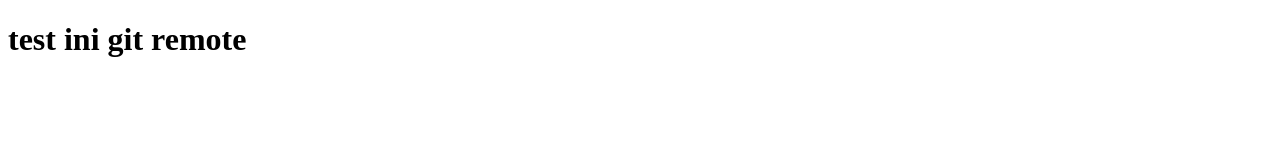
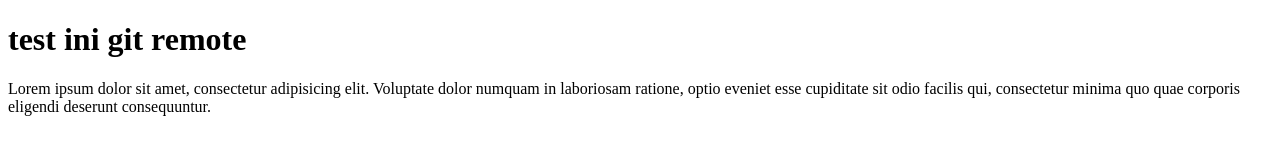
Before and after one commit to rafidardanu/belajar-github, a plain HTML site: page index.html in a window 1280 px wide. Drawn offline with Linux system fonts and the light colour scheme.

Commit message:
menambahkan paragraf

```diff
--- a/index.html
+++ b/index.html
@@ -1,12 +1,18 @@
 <!DOCTYPE html>
 <html lang="en">
-<head>
-    <meta charset="UTF-8">
-    <meta http-equiv="X-UA-Compatible" content="IE=edge">
-    <meta name="viewport" content="width=device-width, initial-scale=1.0">
+  <head>
+    <meta charset="UTF-8" />
+    <meta http-equiv="X-UA-Compatible" content="IE=edge" />
+    <meta name="viewport" content="width=device-width, initial-scale=1.0" />
     <title>Git Remote Test</title>
-</head>
-<body>
+  </head>
+  <body>
     <h1>test ini git remote</h1>
-</body>
+    <p>
+      Lorem ipsum dolor sit amet, consectetur adipisicing elit. Voluptate dolor
+      numquam in laboriosam ratione, optio eveniet esse cupiditate sit odio
+      facilis qui, consectetur minima quo quae corporis eligendi deserunt
+      consequuntur.
+    </p>
+  </body>
 </html>
```
